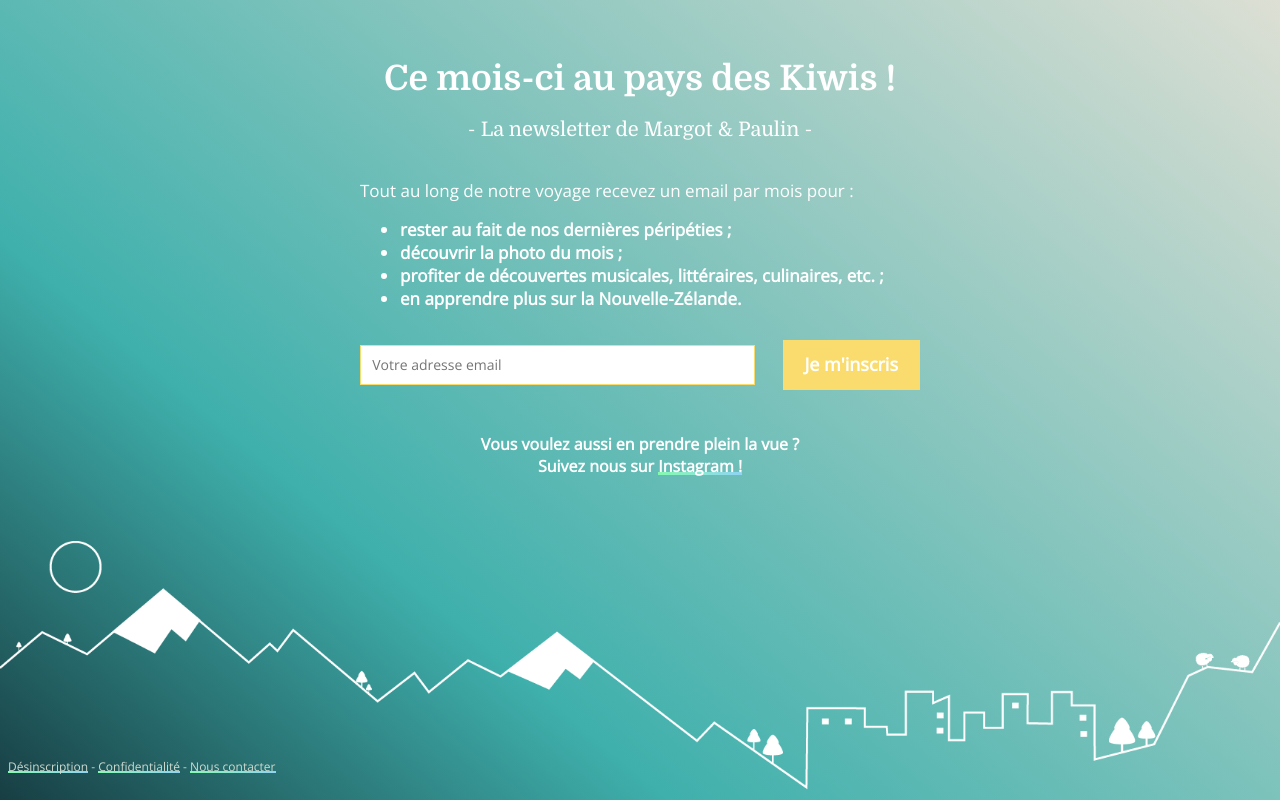
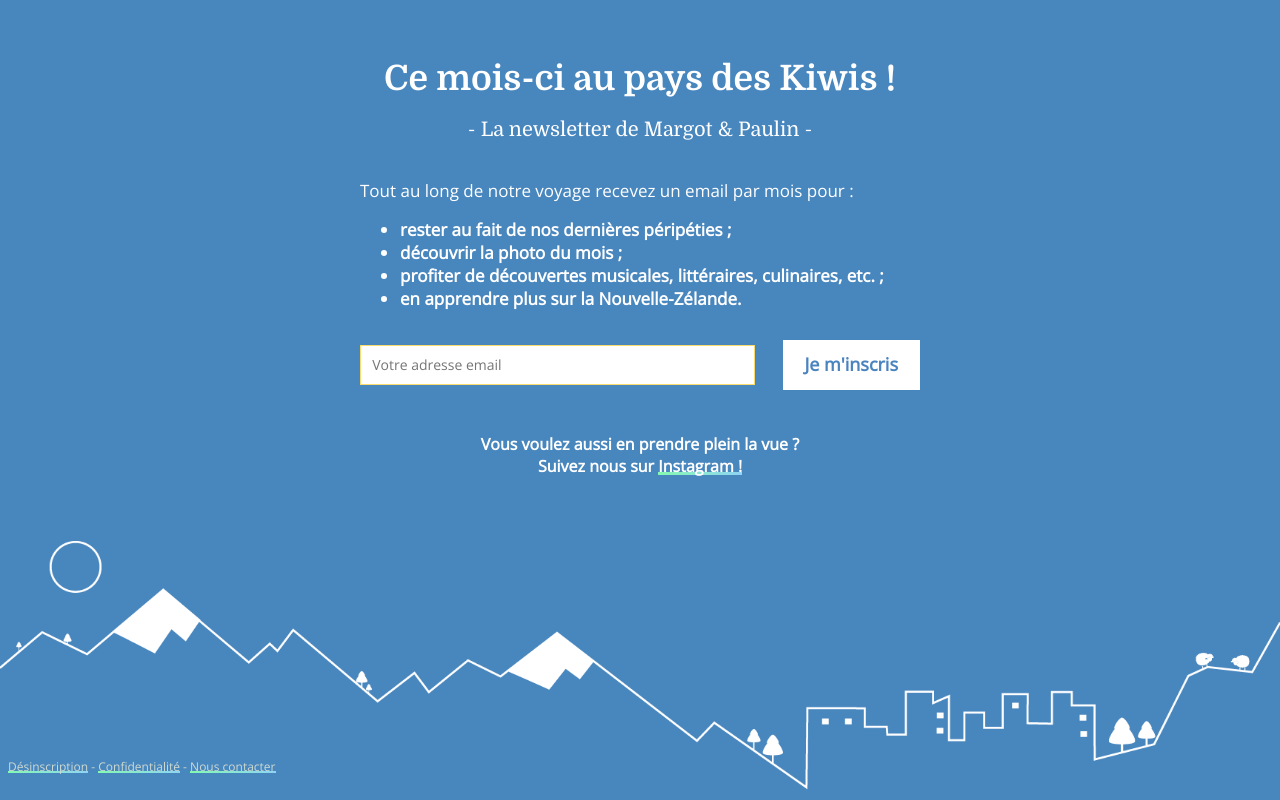
Before and after one commit to MargotBrun/newsletter-kiwi, a React (Create React App) app: page / in a window 1280 px wide. Built offline with nearby package versions, Linux system fonts and the light colour scheme; the HTML template or start-up script is replaced by a standard one.

Commit message:
Changement du BG

```diff
--- a/src/components/Layout/Layout.css
+++ b/src/components/Layout/Layout.css
@@ -1,6 +1,9 @@
 .Layout {
   font-family: Open Sans, Verdana, Tahoma, Geneva, serif;
-  background-image: url("/images/background.png"), linear-gradient(40deg,#173e43,#3fb0ac 30%,#dddfd4);
+  background-image: url("/images/background.png");
+  background-color: rgb(33,175,178);
+  animation: change-background-color 30s infinite;
+  animation-direction: alternate;
   position: relative;
   min-height: 100vh;
   background-repeat: no-repeat;
@@ -9,6 +12,23 @@
   padding: 8px;
   padding-bottom: 120px;
   box-sizing: border-box;
+}
+@keyframes change-background-color {
+  0% {
+    background-color: rgb(33,175,178);
+  }
+  25% {
+    background-color: rgb(75,131,191);
+  }
+  50% {
+    background-color: rgb(212,82,121);
+  }
+  75% {
+    background-color: rgb(241,162,78);
+  }
+  100% {
+    background-color: rgb(242,99,99);
+  }
 }
 
 .Layout_content {
--- a/src/pages/Confidentiality/Confidentiality.css
+++ b/src/pages/Confidentiality/Confidentiality.css
@@ -1,9 +1,9 @@
 .ConfidentialityPage {
   margin: auto;
   color: #FFF;
-  padding: 50px 20px 20px;
+  padding: 50px 80px 80px;
   box-sizing: border-box;
-  margin-bottom: 70px;
+  margin-bottom: 200px;
 }
 
 .ConfidentialityPage_content {
@@ -31,13 +31,18 @@
 
 .ConfidentialityPage_content_intro {
   font-size: 17px;
+  font-weight: bold;
+  text-align: center;
+  margin-bottom: 30px;
+}
+
+.ConfidentialityPage_content_subsubtitle {
+  margin: 12px 0px 5px 0px;
 }
 
 .ConfidentialityPage_content_list {
-  font-weight: bold;
   font-size: 17px;
-  line-height: 23px;
-  margin-bottom: 30px;
+  margin: 0;
 }
 
 .ConfidentialityPage_content_form {
--- a/src/pages/Confidentiality/Confidentiality.jsx
+++ b/src/pages/Confidentiality/Confidentiality.jsx
@@ -1,26 +1,17 @@
 import React from 'react';
 import './Confidentiality.css';
-import kiwiImg from './kiwi.png';
 
-export default class ConfidentialityPage extends React.Component {
-  renderContent = () => {
-    const { isSuccess } = this.state;
-    if (isSuccess) {
-      return this.renderSuccess();
-    }
-    return this.renderForm();
-  };
-
-  renderForm = () => (
+export default () => (
+  <div className="ConfidentialityPage">
     <div className="ConfidentialityPage_content">
       <h1 className="ConfidentialityPage_content_title">Politique de confidentialité</h1>
       <h2 className="ConfidentialityPage_content_subtitle">
         - La newsletter de Margot &amp; Paulin -
       </h2>
       <p className="ConfidentialityPage_content_intro">
-        Vous êtes intéressé par ce qu’il advient de votre adresse email ? Voici un peu de lecture
-        pour tenter de vous éclairer. N’hésitez-pas non plus à nous contacter pour toute information
-        :)
+        Vous êtes intéressé par ce qu’il advient de votre adresse email ? <br /> Voici un peu de
+        lecture pour tenter de vous éclairer. N’hésitez-pas non plus à nous contacter pour toute
+        information :)
       </p>
       <h3 className="ConfidentialityPage_content_subsubtitle">
         Préambule et champ d&apos;application
@@ -141,24 +132,5 @@ export default class ConfidentialityPage extends React.Component {
         Données Personnelles.
       </p>
     </div>
-  );
-
-  renderSuccess = () => {
-    const { successMessage } = this.state;
-    return (
-      <div className="ConfidentialityPage_content">
-        <h1 className="ConfidentialityPage_content_title">Merci&nbsp;!</h1>
-        <div className="ConfidentialityPage_content_success">
-          <p>{successMessage}</p>
-          <p className="ConfidentialityPage_content_success_kiwi">
-            <img src={kiwiImg} alt="Kiwi content" />
-          </p>
-        </div>
-      </div>
-    );
-  };
-
-  render() {
-    return <div className="ConfidentialityPage">{this.renderContent()}</div>;
-  }
-}
+  </div>
+);
--- a/src/pages/Subscription/Subscription.css
+++ b/src/pages/Subscription/Subscription.css
@@ -77,10 +77,33 @@
   font-size: 18px;
   cursor: pointer;
   border: 1px;
-  color: #ffffff;
-  background: #f9dc6d;
+  background: #ffffff;
   transition: all 0.3s;
 }
+
+.SubscriptionPage_content_form_submit_text {
+  animation: change-color 25s infinite;
+  animation-direction: alternate;
+}
+
+@keyframes change-color {
+  0% {
+    color: rgb(33,175,178);
+  }
+  25% {
+    color: rgb(75,131,191);
+  }
+  50% {
+    color: rgb(212,82,121);
+  }
+  75% {
+    color: rgb(241,162,78);
+  }
+  100% {
+    color: rgb(242,99,99);
+  }
+}
+
 .SubscriptionPage_content_form_submit:hover {
   transform: scale(1.1);
 }
--- a/src/pages/Subscription/Subscription.jsx
+++ b/src/pages/Subscription/Subscription.jsx
@@ -72,7 +72,7 @@ export default class SubscriptionPage extends React.Component {
             type="submit"
             disabled={isLoading}
           >
-            Je m&apos;inscris
+            <p className="SubscriptionPage_content_form_submit_text"> Je m&apos;inscris</p>
           </button>
         </form>
         {error ? <p className="SubscriptionPage_content_error">{error}</p> : null}
```
